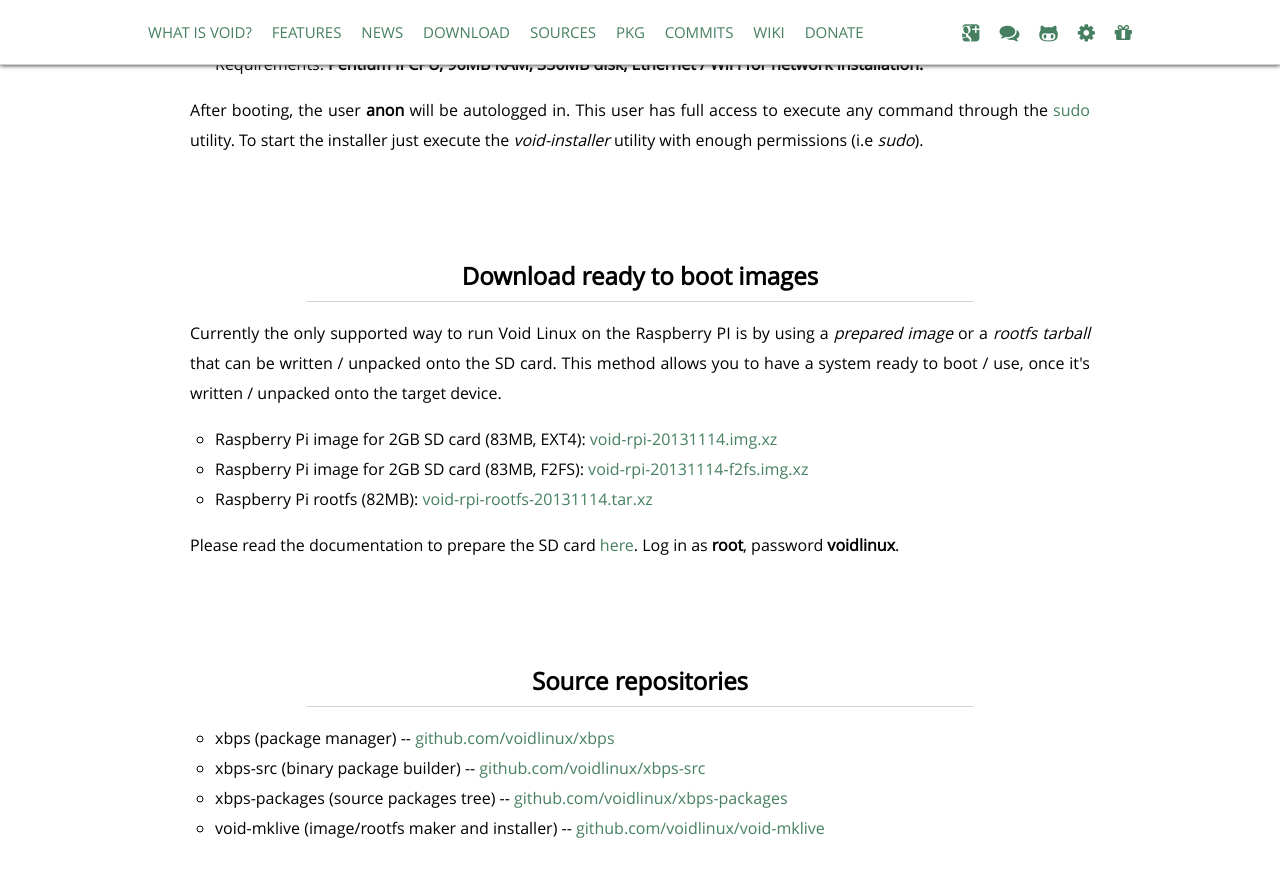
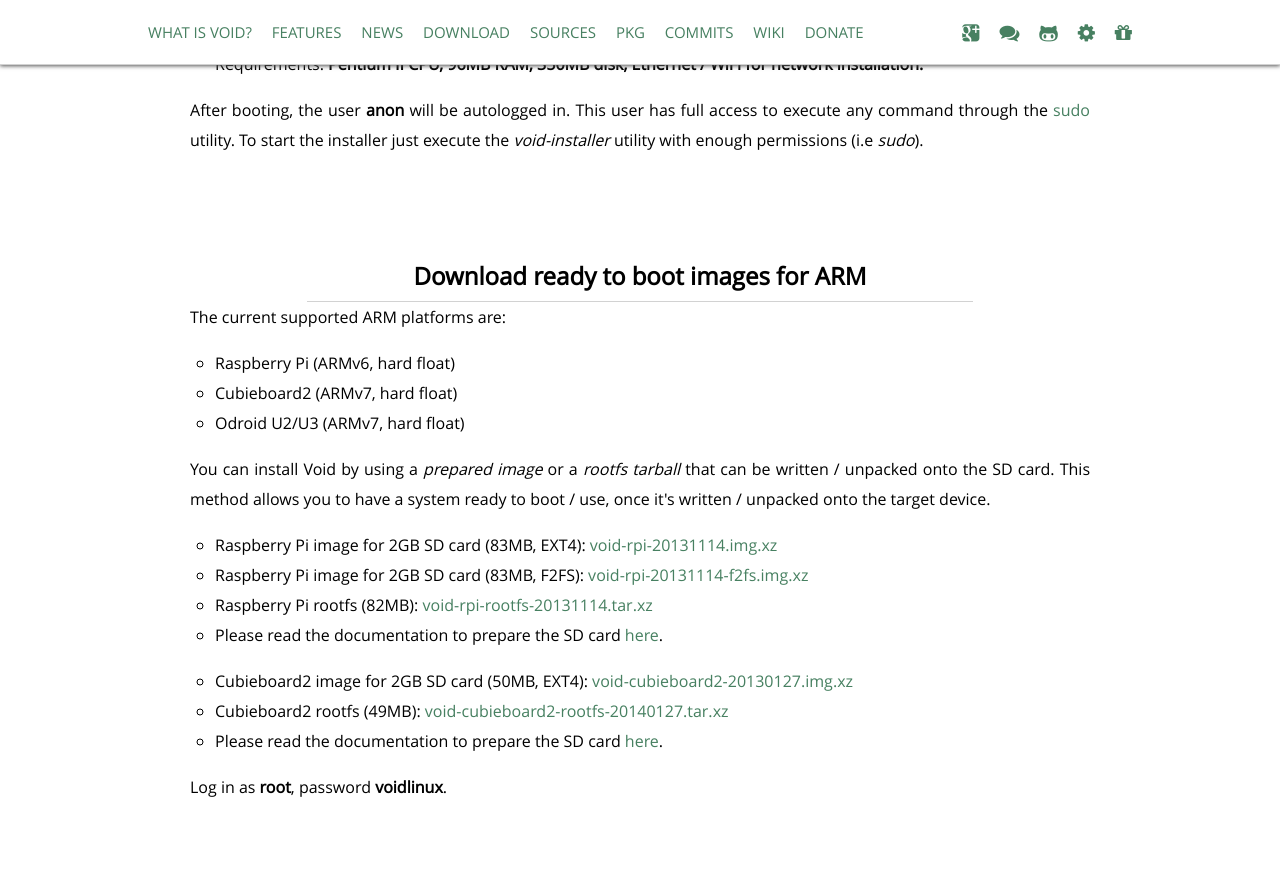
Before and after one commit to void-linux/void-linux.github.io, a Jekyll site: the page built from index.html, in a window 1280 px wide and 900 px high, scrolled down 5367 px. Shown: the top 877 px of the window. Built offline with Jekyll 4.4.1, drawn with Linux system fonts in a browser that asks for light colours; Markdown is read by kramdown in place of the engine named in the settings; some of the changed text lies outside the part shown.

Commit message:
index: mention that cubieboard2 and odroid-u2/u3 platforms are now supported.

```diff
--- a/index.html
+++ b/index.html
@@ -34,7 +34,7 @@
 			<p>Speed, reliability, and flexibility. That's the battle-cry of today's disgruntled computer geeks. This is what people want with a Linux distribution, and this is what Void Linux provides.
 			With lightning-fast and useful tools such as the xbps package manager, and <a href="http://www.freedesktop.org/wiki/Software/systemd">systemd</a> (among others), this distribution clearly has <em>all your base</em>, and they rightly <em>belong to us</em>.</p>
 			<p>The spirit of Void is such that we keep things default, necessary, and minimal as possible (while trying not to leave features out).</p>
-			<p>Currently there are over <a href="https://github.com/xtraeme/xbps-packages/tree/master/srcpkgs">3000 optimized packages</a> for the <strong>x86</strong>, <strong>x86_64</strong> and <strong>ARMv6 hard float</strong> (Raspberry Pi and compatibles) architectures, and there's support to cross build the <em>base system</em> packages easily with the xbps-src utility.</p>
+			<p>Currently there are over <a href="https://github.com/xtraeme/xbps-packages/tree/master/srcpkgs">3000 optimized packages</a> for the <strong>x86</strong>, <strong>x86_64</strong>, <strong>ARMv6 hard float</strong> (Raspberry Pi), and <strong>ARMv7</strong> architectures; also there's support to cross compile <em>base system</em> packages easily with the xbps-src utility.</p>
 		</div>
 
 		<div id="features">
@@ -77,16 +77,27 @@
 
 		<!-- Same ^ -->
 		<div id="dlroot">
-			<h2 class="cattitle">Download ready to boot images</h2>
-			<p>Currently the only supported way to run Void Linux on the Raspberry PI is by using a <em>prepared image</em> or a <em>rootfs tarball</em> that can be written / unpacked onto the SD card. This method allows you to have
+			<h2 class="cattitle">Download ready to boot images for ARM</h2>
+			The current supported ARM platforms are:
+			<ul>
+				<li>Raspberry Pi (ARMv6, hard float)</li>
+				<li>Cubieboard2 (ARMv7, hard float)</li>
+				<li>Odroid U2/U3 (ARMv7, hard float)</li>
+			</ul>
+			<p>You can install Void by using a <em>prepared image</em> or a <em>rootfs tarball</em> that can be written / unpacked onto the SD card. This method allows you to have
 			a system ready to boot / use, once it's written / unpacked onto the target device.</p>
 			<ul>
 				<li>Raspberry Pi image for 2GB SD card (83MB, EXT4): <a href="http://xbps.nopcode.org/live/void-rpi-20131114.img.xz">void-rpi-20131114.img.xz</a></li>
 				<li>Raspberry Pi image for 2GB SD card (83MB, F2FS): <a href="http://xbps.nopcode.org/live/void-rpi-20131114-f2fs.img.xz">void-rpi-20131114-f2fs.img.xz</a></li>
 				<li>Raspberry Pi rootfs (82MB): <a href="http://xbps.nopcode.org/live/void-rpi-rootfs-20131114.tar.xz">void-rpi-rootfs-20131114.tar.xz</a></li>
+				<li>Please read the documentation to prepare the SD card <a href="https://github.com/voidlinux/documentation/wiki/raspberrypi#rootfs-install">here</a>.</li>
 			</ul>
-			<p>Please read the documentation to prepare the SD card
-			<a href="https://github.com/voidlinux/documentation/wiki/raspberrypi#rootfs-install">here</a>. Log in as <strong>root</strong>, password <strong>voidlinux</strong>.</p>
+			<ul>
+				<li>Cubieboard2 image for 2GB SD card (50MB, EXT4): <a href="http://xbps.nopcode.org/live/void-cubieboard2-20130127.img.xz">void-cubieboard2-20130127.img.xz</a></li>
+				<li>Cubieboard2 rootfs (49MB): <a href="http://xbps.nopcode.org/live/void-cubieboard2-rootfs-20140127.tar.xz">void-cubieboard2-rootfs-20140127.tar.xz</a></li>
+				<li>Please read the documentation to prepare the SD card <a href="https://github.com/voidlinux/documentation/wiki/cubieboard2#rootfs-install">here</a>.</li>
+			</ul>
+			<p>Log in as <strong>root</strong>, password <strong>voidlinux</strong>.</p>
 		</div>
 
 		<div id="src">
```
Also changed, not shown: other parts of index.html (+2 -2 lines).
